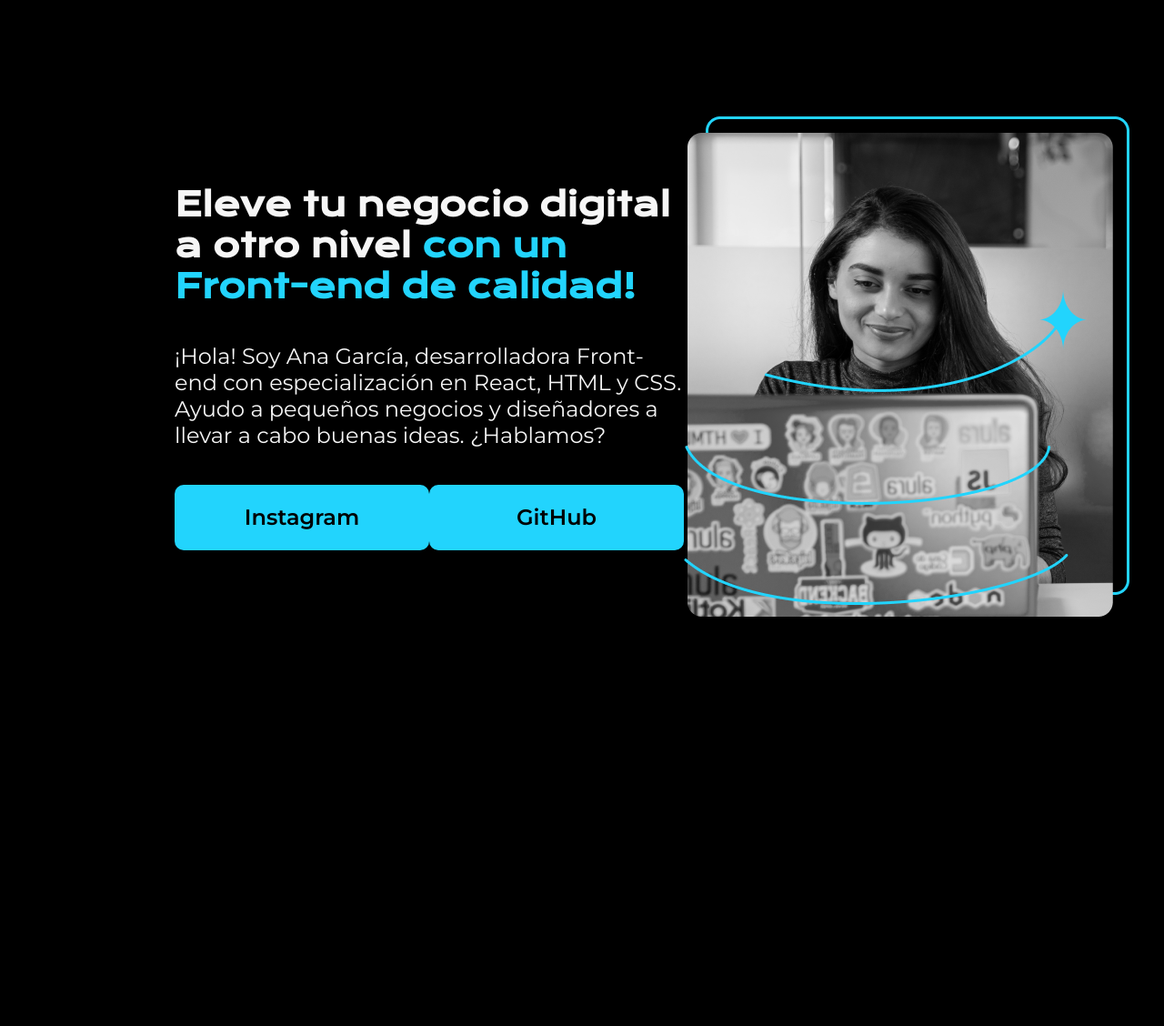
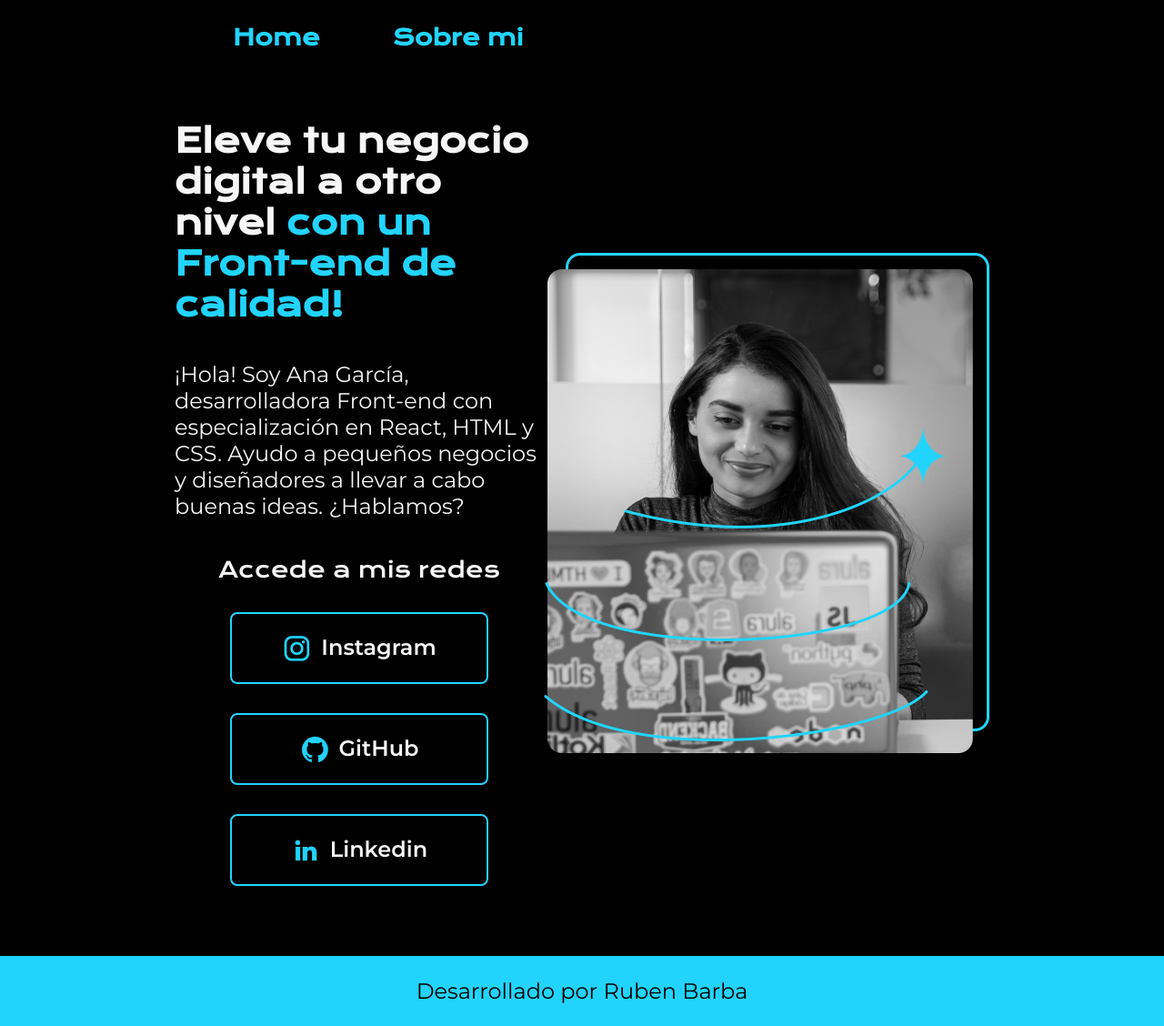
Before and after one commit to RubenAndreeB/Practica_CSS_HTML, a plain HTML site: page index.html in a window 1280 px wide. Shown: the whole page at 91% size. Before the commit the page ends 928 px from the top, so only its background shows below. Drawn offline with nearby package versions, Linux system fonts and the light colour scheme.

Commit message:
Add footer and header

```diff
--- a/index.html
+++ b/index.html
@@ -8,7 +8,12 @@
     <link rel="stylesheet" href="style.css">
 </head>
 <body>
-    <header></header>
+    <header class="header">
+        <nav class="header__menu">
+            <a class="header__menu__link">Home</a>
+            <a class="header__menu__link">Sobre mi</a>
+        </nav>
+    </header>
     <main class="presentacion">
         <section class="presentacion__contenido">
             <h1 class="presentacion__contenido__titulo">
@@ -25,12 +30,23 @@
 
             </p>
             <div class="presentacion__enlaces">
-                <a class="presentacion__enlaces__link" href="https://instagram.com/">Instagram</a>
-                <a class="presentacion__enlaces__link" href="https://github.com/">GitHub</a>
+                <h2 class="presentacion__enlaces__subtitulo">Accede a mis redes</h2>
+                <a class="presentacion__enlaces__link" href="https://instagram.com/">
+                    <img src="./assets/instagram.png" />Instagram
+                </a>
+                <a class="presentacion__enlaces__link" href="https://github.com/">
+                    <img src="./assets/github.png" />GitHub
+                </a>
+                <a class="presentacion__enlaces__link" href="https://linkedin.com/in/">
+                    <img src="./assets/linkedin.png" alt="Icono de Linkedin">
+                    Linkedin
+                </a>
             </div>
         </section>
-        <img src="Imagem.png" alt="Foto de Ana García desarrolando un proyecto">
+        <img src="./assets/Imagem.png" alt="Foto de Ana García desarrolando un proyecto">
     </main>
-    <footer></footer>
+    <footer>
+        <p>Desarrollado por Ruben Barba</p>
+    </footer>
 </body>
 </html>
--- a/style.css
+++ b/style.css
@@ -5,21 +5,32 @@
     margin: 0;
 }
 
+.header{
+    padding: 2% 0% 0% 20%;
+}
+
+.header__menu {
+    display: flex;
+    gap: 80px;
+}
+
+.header__menu__link {
+    font-family: "Krona One", sans-serif;
+    font-size: 24px;
+    font-weight: 600;
+    color: #22D4FD;
+}
+
 body {
-    height: 100vh;
     box-sizing: border-box;
     background-color: #000000;
     color: #F6F6F6;
 }
 
-.titulo-destaque {
-    color: #22D4FD;
-}
-
 .presentacion {
     display: flex;
     align-items: center;
-    margin: 10% 15%;
+    padding: 6% 15%;
     justify-content: space-between;
 }
 
@@ -35,6 +46,10 @@ body {
     font-family: "Krona One", sans-serif;
 }
 
+.titulo-destaque {
+    color: #22D4FD;
+}
+
 .presentacion__contenido__texto {
     font-size: 24px;
     font-family: "Montserrat", sans-serif;
@@ -43,17 +58,42 @@ body {
 .presentacion__enlaces {
     display: flex;
     justify-content: space-between;
+    flex-direction: column;
+    align-items: center;
+    gap: 32px;
+}
+
+.presentacion__enlaces__subtitulo {
+    font-family: "Krona One", sans-serif;
+    font-size: 24px;
+    font-weight: 400;
 }
 
 .presentacion__enlaces__link {
     width: 280px;
-    background-color: #22D4FD;
     text-align: center;
     padding: 21.5px 0;
-    border-radius: 10px;
+    border-radius: 8px;
     font-family: "Montserrat", sans-serif;
     font-size: 24px;
     font-weight: 600;
     text-decoration: none;
+    color: #F6F6F6;
+    border: 2px solid #22D4FD;
+    display: flex;
+    justify-content: center;
+    gap: 10px;
+}
+
+.presentacion__enlaces__link:hover {
+    background-color: #272727;
+}
+
+footer {
+    background-color: #22D4FD;
+    padding: 24px;
     color: #000000;
+    text-align: center;
+    font-family: "Montserrat", sans-serif;
+    font-size: 24px;
 }
```
Also changed, not shown: Imagem.png (deleted), assets/Imagem.png (added), assets/github.png (added), assets/instagram.png (added), assets/linkedin.png (added), assets/twitch.png (added), assets/twitter-novo.png (added), assets/twitter.png (added), html-5.webp (deleted).
